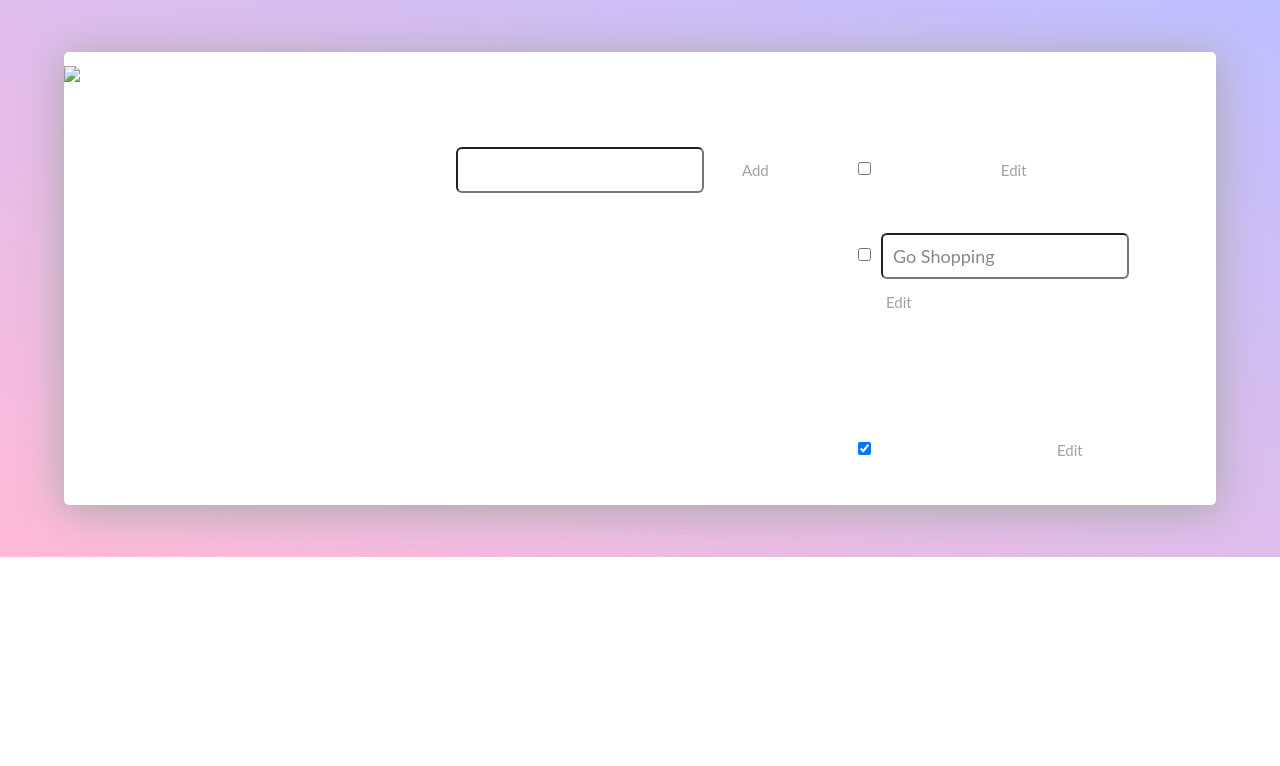
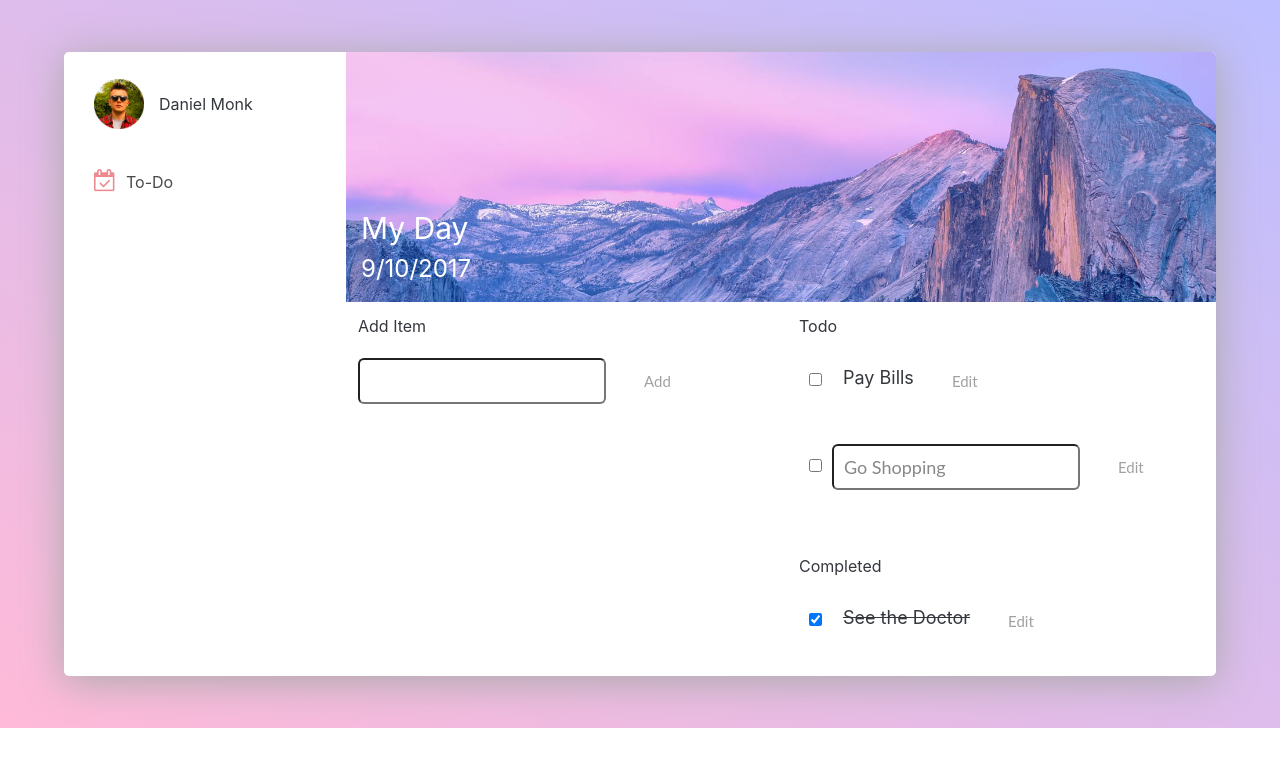
Before and after one commit to danielmonk/todo, a website: page index.html in a window 1280 px wide. Drawn offline with nearby package versions, Linux system fonts and the light colour scheme.

Commit message:
App Styling Updates

```diff
--- a/app/js/main.js
+++ b/app/js/main.js
@@ -151,3 +151,10 @@ for(var i = 0; i <  completedTasksHolder.children.length; i++) {
   bindTaskEvents(completedTasksHolder.children[i], taskIncomplete);
 
 }
+
+// Current Date
+n =  new Date();
+y = n.getFullYear();
+m = n.getMonth() + 1;
+d = n.getDate();
+document.getElementById("date").innerHTML = m + "/" + d + "/" + y;
--- a/app/scss/styles.scss
+++ b/app/scss/styles.scss
@@ -1,6 +1,15 @@
 $dm-purple: #7346F3;
 $dm-green: #00FF00;
 $dm-red: #CF2323;
+.aligner {
+    display: flex;
+    align-items: center;
+}
+.background_cover {
+    background-size: cover;
+    background-repeat: no-repeat;
+    background-position: center;
+}
 
 
 body{
@@ -18,10 +27,55 @@ body{
       background: #fff;
       box-shadow: 0px 5px 40px 1px #aaa;
       border-radius: 5px;
-        .avatar{
-            img{
-              max-width:100px;
+      #sidebar{
+        padding:15px 30px;
+          .avatar{
+              img, h3{
+                display:inline-block;
+              }
+              img{
+                max-width:50px;
+              }
+              h3{
+                margin:0 15px;
+              }
+          }
+          .list-items{
+            margin-top:15px;
+            ul{
+              li{
+                font-size:16px;
+                &:before{
+                  content:'\f274';
+                  font-family:'FontAwesome';
+                  font-size:22px;
+                  margin-right:10px;
+                  color:#ED8A8F;
+                }
+              }
             }
+          }
+        }
+        #header-image{
+          padding-right:12px;
+          position: relative;
+          .background_cover{
+            height:250px;
+            border-radius:0 5px 0 0;
+          }
+          .info{
+            position: absolute;
+            color:#fff;
+            z-index:10;
+            bottom:15px;
+            left:15px;
+            h2{
+              font-size:30px;
+            }
+            p{
+              font-size:24px;
+            }
+          }
         }
         ul {
             margin: 0;
@@ -31,7 +85,6 @@ body{
             float: left;
           }
           li, h3 {
-            clear:both;
             list-style:none;
           }
           input, button {
@@ -56,12 +109,10 @@ body{
           /* Heading */
           h3,
           label[for='new-task'] {
-            color: #fff;
-            font-weight: 700;
-            font-size: 15px;
-            padding: 30px 0 10px;
+            color: #34373d;
+            font-weight: 400;
+            font-size: 16px;
             margin: 0;
-            text-transform: uppercase;
           }
           input[type="text"] {
             margin: 0;
@@ -102,7 +153,7 @@ body{
                 font-size: 18px;
                 line-height: 40px;
                 padding: 0 0 0 11px;
-                color:#fff;
+                color:#34373d;
               }
             & > input[type="text"] {
               }
--- a/index.html
+++ b/index.html
@@ -17,20 +17,37 @@
     <div class="container">
 
       <section id="app">
-        <div class="columns">
-          <div class="column is-4">
+        <div class="columns is-multiline">
+          <div class="column is-one-quarter">
             <div id="sidebar">
-              <div class="logo">
-                <img src="dist/images/danielmonk-logo-v2.png">
+              <div class="avatar aligner">
+                <img src="app/images/danielmonk-avatar.png">
+                <h3 class="name">Daniel Monk</h3>
+              </div>
+              <div class="list-items aligner">
+                <ul>
+                  <li>To-Do</li>
+                </ul>
               </div>
             </div>
           </div>
-          <div class="column is-4">
+          <div class="column">
+          <div class="columns is-multiline">
+            <div class="column is-12 is-paddingless">
+              <div id="header-image">
+                <div class="background_cover" style="background-image: url('app/images/danielmonk-list-bg.jpg');"></div>
+                <div class="info">
+                  <h2>My Day</h2>
+                  <p id="date"></p>
+                </div>
+              </div>
+            </div>
+            <div class="column is-half">
               <div id="add-tasks">
                 <p><label for="new-task">Add Item</label><input id="new-task" type="text"><button>Add</button></p>
               </div>
-          </div>
-          <div class="column is=4">
+            </div>
+            <div class="column is-half">
               <div id="task-list">
                 <h3>Todo</h3>
                 <ul id="incomplete-tasks">
@@ -44,7 +61,9 @@
                 </ul>
               </div>
             </div>
-        </div>
+          </div>
+          </div>
+          </div>
       </section>
 
       <footer>
```
Also changed, not shown: app/css/styles.css, app/images/danielmonk-list-bg.jpg (added).
